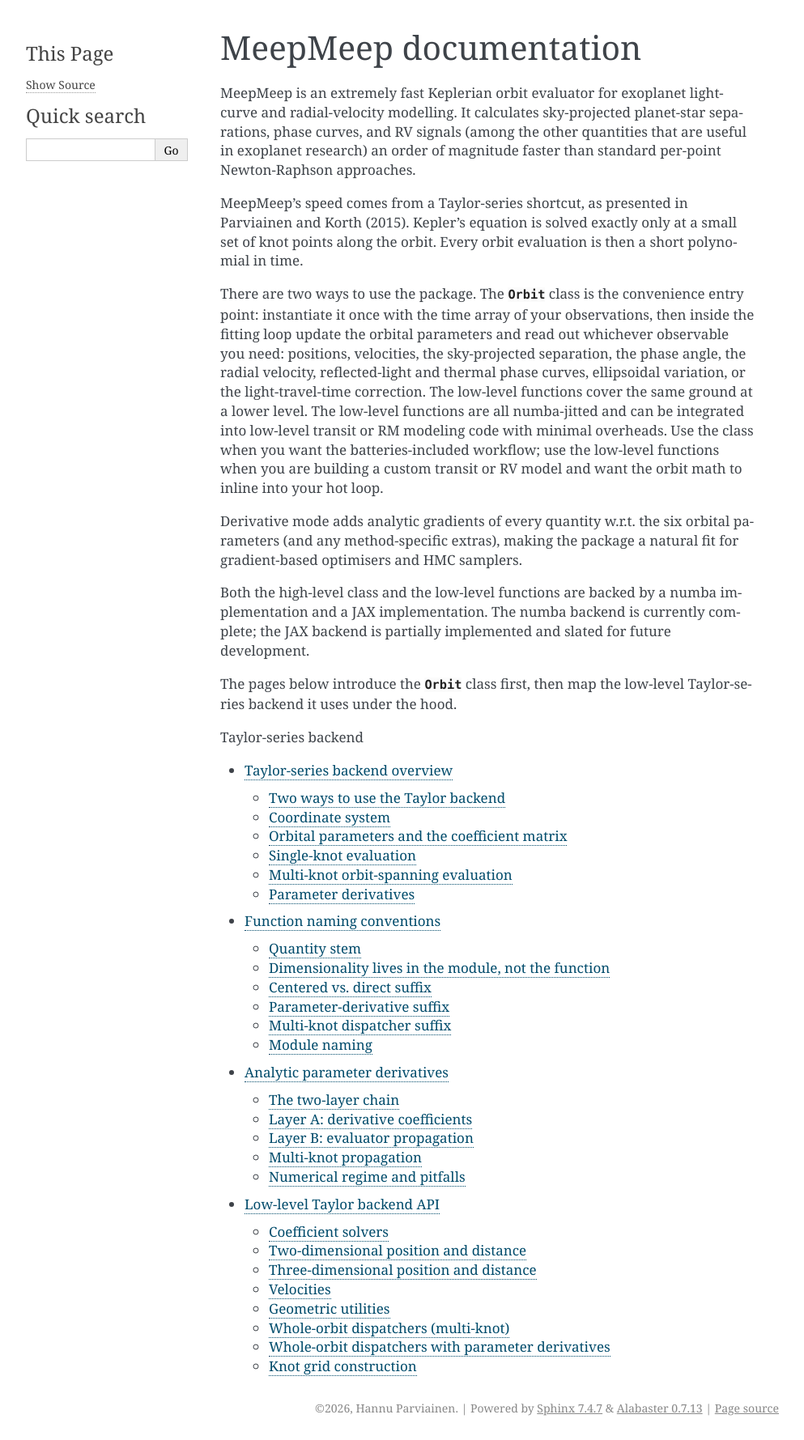
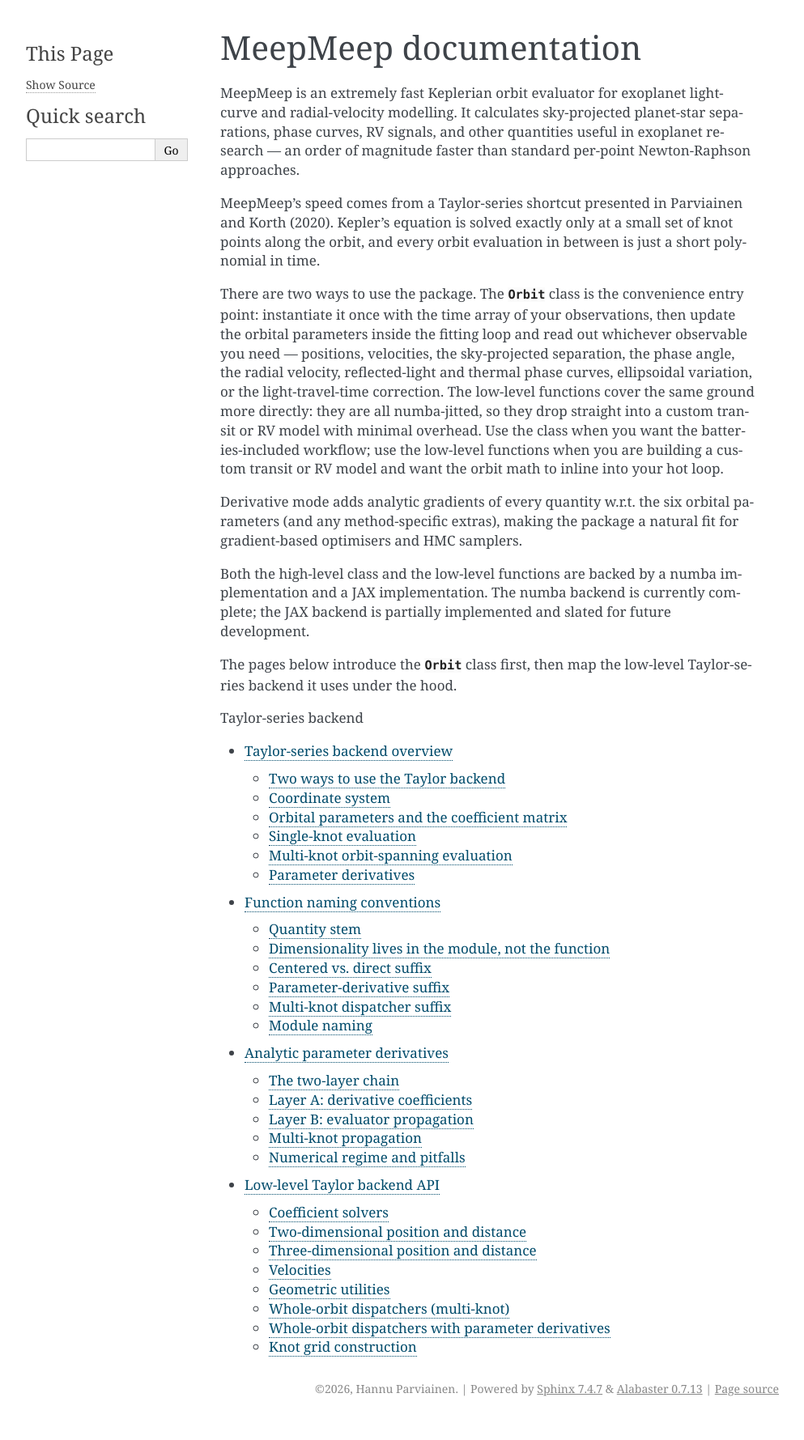
Before and after one commit to hpparvi/MeepMeep, a Sphinx documentation site: the page built from doc/source/index.rst, in a window 1280 px wide. Shown: the whole page at 81% size, without its empty margins (148-1141 px from the left). Built offline with Sphinx 7.4.7, drawn with Linux system fonts in a browser that asks for light colours; pages that are not in the unit, such as notebooks, are missing from menus; after the commit the page ends 1755 px from its top, so only the background shows below that.

Commit message:
Revised documentation.

```diff
--- a/doc/source/index.rst
+++ b/doc/source/index.rst
@@ -3,28 +3,28 @@
 
 MeepMeep is an extremely fast Keplerian orbit evaluator for exoplanet
 light-curve and radial-velocity modelling. It calculates sky-projected
-planet-star separations, phase curves, and RV signals (among the other
-quantities that are useful in exoplanet research) an order of magnitude
-faster than standard per-point Newton-Raphson approaches.
+planet-star separations, phase curves, RV signals, and other quantities
+useful in exoplanet research — an order of magnitude faster than
+standard per-point Newton-Raphson approaches.
 
-MeepMeep's speed comes from a Taylor-series shortcut, as presented in Parviainen
-and Korth (2015). Kepler's equation is solved exactly only at a small set of
-knot points along the orbit. Every orbit evaluation is then
-a short polynomial in time.
+MeepMeep's speed comes from a Taylor-series shortcut presented in
+Parviainen and Korth (2020). Kepler's equation is solved exactly only at
+a small set of knot points along the orbit, and every orbit evaluation
+in between is just a short polynomial in time.
 
 There are two ways to use the package. The
 :class:`~meepmeep.orbit.Orbit` class is the convenience entry point:
 instantiate it once with the time array of your observations, then
-inside the fitting loop update the orbital parameters and read out
-whichever observable you need: positions, velocities, the
+update the orbital parameters inside the fitting loop and read out
+whichever observable you need — positions, velocities, the
 sky-projected separation, the phase angle, the radial velocity,
 reflected-light and thermal phase curves, ellipsoidal variation, or
-the light-travel-time correction. The low-level functions cover the same
-ground at a lower level. The low-level functions are all numba-jitted and
-can be integrated into low-level transit or RM modeling code with minimal
-overheads. Use the class when you want the batteries-included workflow; use the
-low-level functions when you are building a custom transit or RV model and want
-the orbit math to inline into your hot loop.
+the light-travel-time correction. The low-level functions cover the
+same ground more directly: they are all numba-jitted, so they drop
+straight into a custom transit or RV model with minimal overhead. Use
+the class when you want the batteries-included workflow; use the
+low-level functions when you are building a custom transit or RV model
+and want the orbit math to inline into your hot loop.
 
 Derivative mode adds analytic gradients of every quantity w.r.t. the
 six orbital parameters (and any method-specific extras), making the
```
